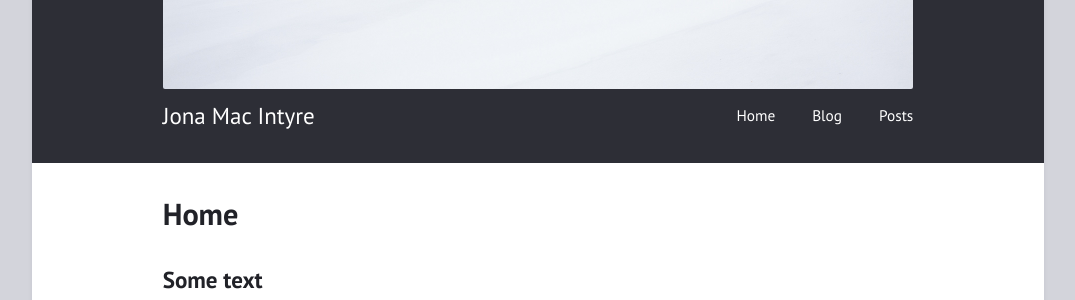
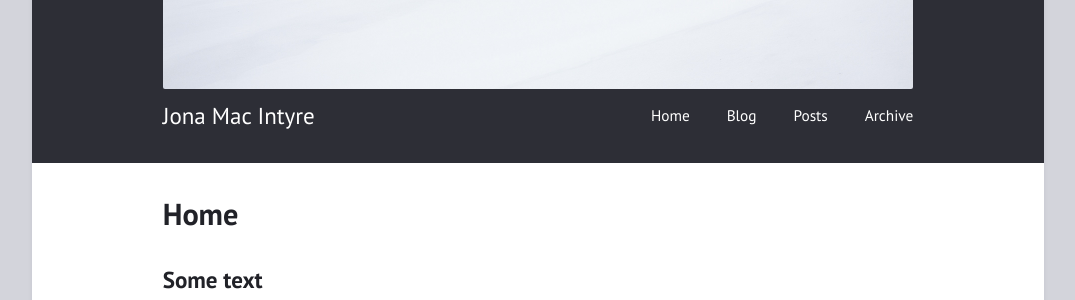
Before and after one commit to macinj1/macinj1.github.io, a Jekyll site: the page built from index.md, in a window 1280 px wide. Shown: the part 375-675 px from the top of the page, without its empty margins (102-1177 px from the left). Built offline with Jekyll 4.4.1, drawn with Linux system fonts in a browser that asks for light colours.

Commit message:
Update _config.yml

```diff
--- a/_config.yml
+++ b/_config.yml
@@ -19,6 +19,7 @@ navigation:                # accepts {file, title, url, icon, sidebaricon}
   - {title: "Home", file: "index.md"}
   - {title: "Blog", file: "README.md"}
   - {file: "posts.html"}
+  - {file: "archive.html"}
 
 external:                  # shows a footer with social links - for available icons see fontawesome.com/icons
   - {title: Mail, icon: envelope, url: "mailto:macinj1@github.com"}
```
